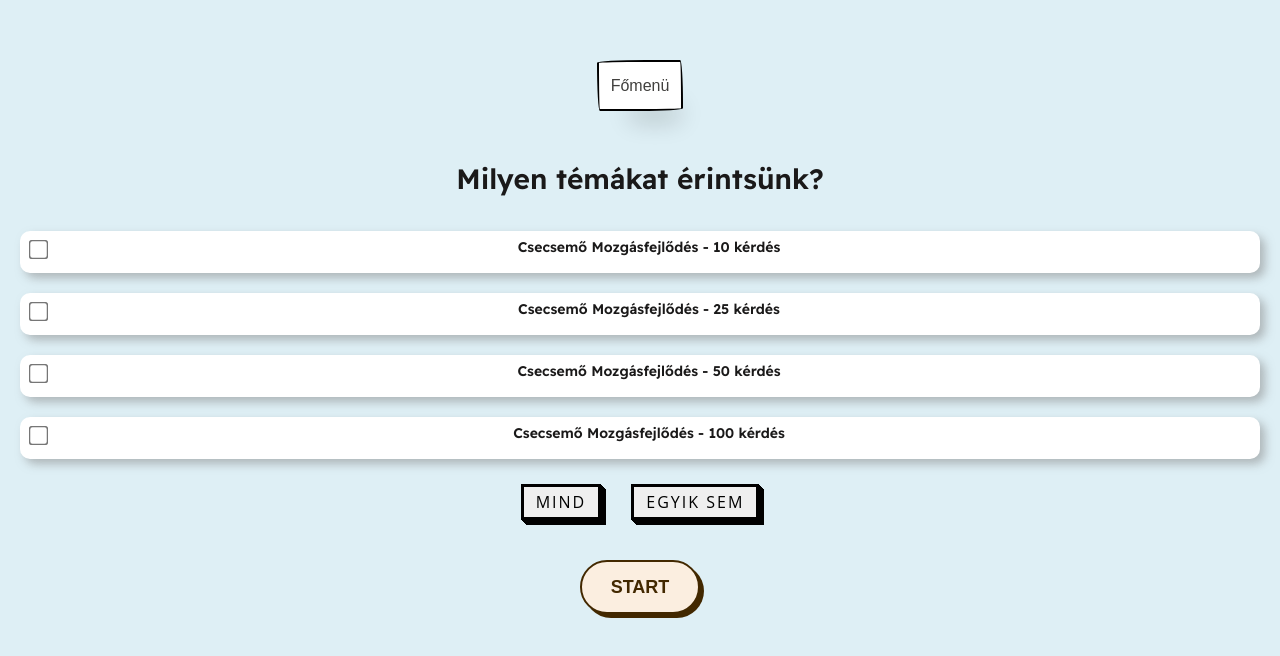
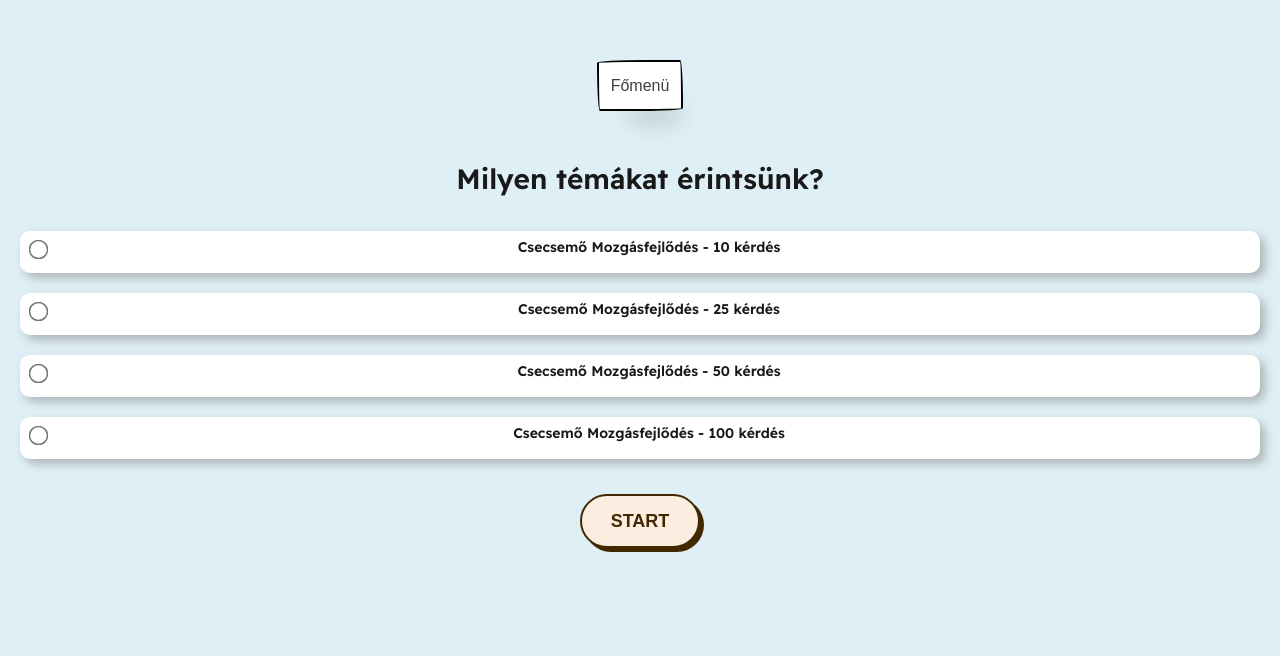
Before and after one commit to dglbalazs/farmakologia_quiz, a Vue app: page /#/quiz in a window 1280 px wide. Shown: the top 656 px of the page. Built offline with nearby package versions, Linux system fonts and the light colour scheme.

Commit message:
fixed_for_radiobtn

```diff
--- a/src/components/Quiz/QuizMain.vue
+++ b/src/components/Quiz/QuizMain.vue
@@ -30,22 +30,22 @@
             </div> -->
 
             <div class="form-row">
-                <input type="checkbox" name="Cs-10" id="Cs-10" value='cs-generator-10' v-model='topics' ref='checkbox'>
+                <input type="radio" name="Cs-10" id="Cs-10" value='cs-generator-10' v-model='topics' ref='radio'>
                 <label for='Cs-10'>Csecsemő Mozgásfejlődés - 10 kérdés</label>
             </div>
 
             <div class="form-row">
-                <input type="checkbox" name="Cs-25" id="Cs-25" value='cs-generator-25' v-model='topics' ref='checkbox'>
+                <input type="radio" name="Cs-25" id="Cs-25" value='cs-generator-25' v-model='topics' ref='radio'>
                 <label for='Cs-25'>Csecsemő Mozgásfejlődés - 25 kérdés</label>
             </div>
 
             <div class="form-row">
-                <input type="checkbox" name="Cs-50" id="Cs-50" value='cs-generator-50' v-model='topics' ref='checkbox'>
+                <input type="radio" name="Cs-50" id="Cs-50" value='cs-generator-50' v-model='topics' ref='radio'>
                 <label for='Cs-50'>Csecsemő Mozgásfejlődés - 50 kérdés</label>
             </div>
 
             <div class="form-row">
-                <input type="checkbox" name="Cs-100" id="Cs-100" value='cs-generator-100' v-model='topics' ref='checkbox'>
+                <input type="radio" name="Cs-100" id="Cs-100" value='cs-generator-100' v-model='topics' ref='radio'>
                 <label for='Cs-100'>Csecsemő Mozgásfejlődés - 100 kérdés</label>
             </div>
 <!--
@@ -84,8 +84,8 @@
       </div>
       <div class='buttons'>
         <div class="button-row">
-            <button class='button-54' @click='selectall'>Mind</button>
-            <button class='button-54' @click='selectnone'>Egyik sem</button>
+            <!-- <button class='button-54' @click='selectall'>Mind</button> -->
+            <!-- <button class='button-54' @click='selectnone'>Egyik sem</button> -->
         </div>
         <div class="button-row">
             <button class='button-74' @click='submitted'>START</button>
@@ -103,14 +103,14 @@ export default {
         }
     },
     methods: {
-        selectall() {
-            document.querySelectorAll('input[type="checkbox"]').forEach((element) => {
-                this.topics.push(element.id)
-            })
-        },
-        selectnone() {
-            this.topics = [];
-        },
+        // selectall() {
+        //     document.querySelectorAll('input[type="checkbox"]').forEach((element) => {
+        //         this.topics.push(element.id)
+        //     })
+        // },
+        // selectnone() {
+        //     this.topics = [];
+        // },
         submitted() {
             if (this.topics.length==0) {
                 alert('Na, legalább egyet válassz azért.')
@@ -184,7 +184,8 @@ form {
     padding: .5em;
   }
 
-input[type='checkbox'] {
+  input[type='checkbox'],
+  input[type='radio'] {
     margin: 5px 0px 10px 5px;
 }
 
--- a/src/store/index.js
+++ b/src/store/index.js
@@ -1142,6 +1142,7 @@ export default createStore({
     },
 
     setQuestions(state,categories) {
+      console.log(categories)
       categories.forEach(category => {
         if(category.includes('generator')) {
           let parts = category.split('-'); // parts is ["cs", "generator", "15"]
@@ -1192,8 +1193,8 @@ export default createStore({
       state.commit('setCurrentPage',payload)
     },
 
-    async setQuestions(state,categories,questionNumber) {
-      state.commit('setQuestions',categories,questionNumber)
+    async setQuestions(state,categories) {
+      state.commit('setQuestions',categories)
     }
   },
   modules: {
--- a/src/views/Quiz.vue
+++ b/src/views/Quiz.vue
@@ -34,7 +34,7 @@ export default {
             this.$router.push({ path: '/'})
         },
         setTopics(topics) {
-            this.topics = topics;
+            this.topics = typeof topics == 'string' ? [topics] : topics;
             this.init = false;
             this.setQuestions(this.topics)
             console.log(this.topics[0])
```
